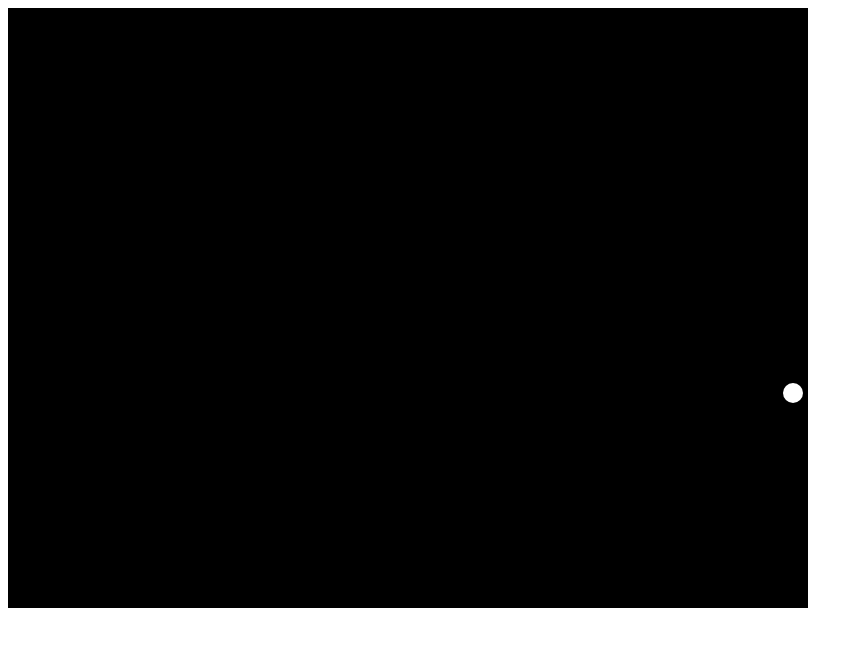
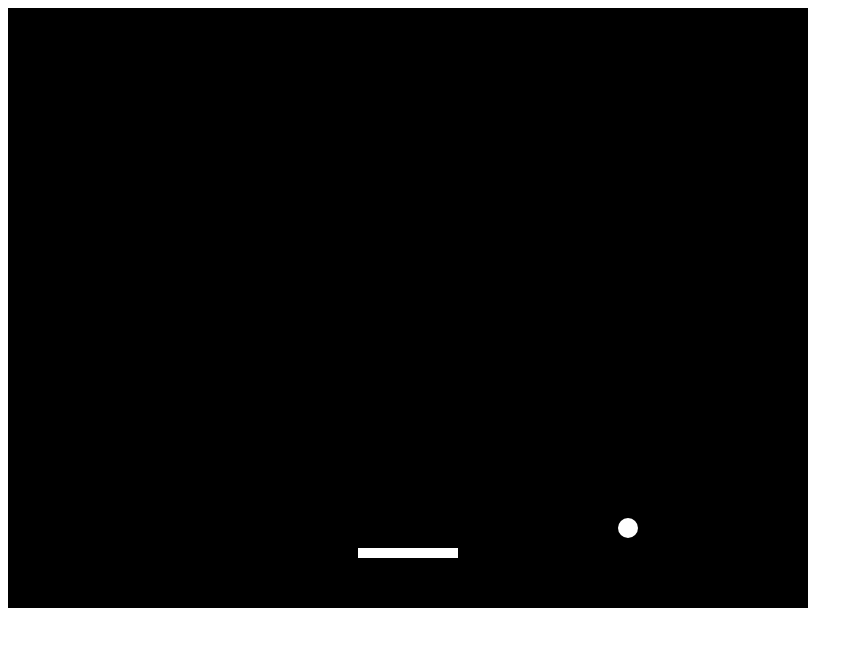
Before and after one commit to arthurivan/brick-breaker, a plain HTML site: page index.html in a window 1280 px wide. Shown: the whole page, without its empty margins (0-863 px from the left). Drawn offline with Linux system fonts and the light colour scheme.

Commit message:
adds paddle to block the ball fixes #1

```diff
--- a/index.html
+++ b/index.html
@@ -12,11 +12,39 @@
 		var ballX = ballY = 75;
 		var ballXSpeed = 5;
 		var ballYSpeed = 5;
+
+		//paddle
+		var paddleX = 350;
+		var paddleY = 540;
+		const PADDLE_WIDTH = 100;
+		const PADDLE_HEIGHT = 10;
+
+		function calculateMousePos(evt) {
+			//gets the borders of canvas
+			var rect = canvas.getBoundingClientRect();
+			//gets the document
+			var root = document.documentElement;
+
+			//place clicked - canvas pos - any scrolling
+ 			var mouseX = evt.clientX - rect.left - root.scrollLeft;
+			var mouseY = evt.clientY - rect.top - root.scrollTop;
+
+			return {
+				x: mouseX,
+				y: mouseY
+			}
+		}
+
 		window.onload = function() {
 			console.log('hello world');
 
 			canvas = document.getElementById('gameCanvas');
 			cx = canvas.getContext('2d');
+
+			canvas.addEventListener('mousemove', function(evt) {
+				var mousePos = calculateMousePos(evt);
+				paddleX = mousePos.x - (PADDLE_WIDTH/2);
+			})
 
 			var framesPerSec = 30;
 			setInterval(function() {
@@ -25,32 +53,57 @@
 			}, 1000/framesPerSec);
 		}
 
+		function ballReset() {
+			ballX = canvas.width/2;
+			ballY = canvas.height/2;
+		}
+
 		function moveEverything() {
 			//bounce off right and left edge
 			if (ballX > canvas.width ||
 				  ballX < 0) {
 				ballXSpeed *= -1;
 			}
-			//bounce off top and bottom
-			if (ballY > canvas.height ||
-				  ballY < 0) {
+			//bounce off top
+			if (ballY < 0) {
 				ballYSpeed *= -1;
 			}
+			if (ballY > canvas.height) {
+				ballReset();
+			}
+			//bounce off paddle
+			if (ballX > paddleX && ballX < paddleX + PADDLE_WIDTH &&
+				  ballY > paddleY && ballY < paddleY + PADDLE_HEIGHT) {
+				ballYSpeed *= -1;
+			}
+
 			ballX += ballXSpeed;
 			ballY += ballYSpeed;
 
 		}
 
+		function colorCircle(centerX,centerY, size, color) {
+			cx.fillStyle = color;
+			cx.beginPath();
+			cx.arc(centerX,centerY, size, 0,7);
+			cx.fill();
+		}
+
+		function colorRect(topLeftX,topLeftY, width,height, color) {
+			cx.fillStyle = color;
+			cx.beginPath();
+			cx.fillRect(topLeftX,topLeftY, width,height);
+		}
+
 		function drawEverything() {
 			//background
-			cx.fillStyle = 'black';
-			cx.fillRect(0,0, canvas.width,canvas.height);
+			colorRect(0,0, canvas.width,canvas.height, 'black');
 
 			//ball
-			cx.fillStyle = 'white';
-			cx.beginPath();
-			cx.arc(ballX,ballY, 10, 0,7);
-			cx.fill();
+			colorCircle(ballX,ballY, 10, 'white');
+
+			//paddle
+			colorRect(paddleX,paddleY, PADDLE_WIDTH,PADDLE_HEIGHT, 'white');
 		}
 	</script>
 </body>
```
